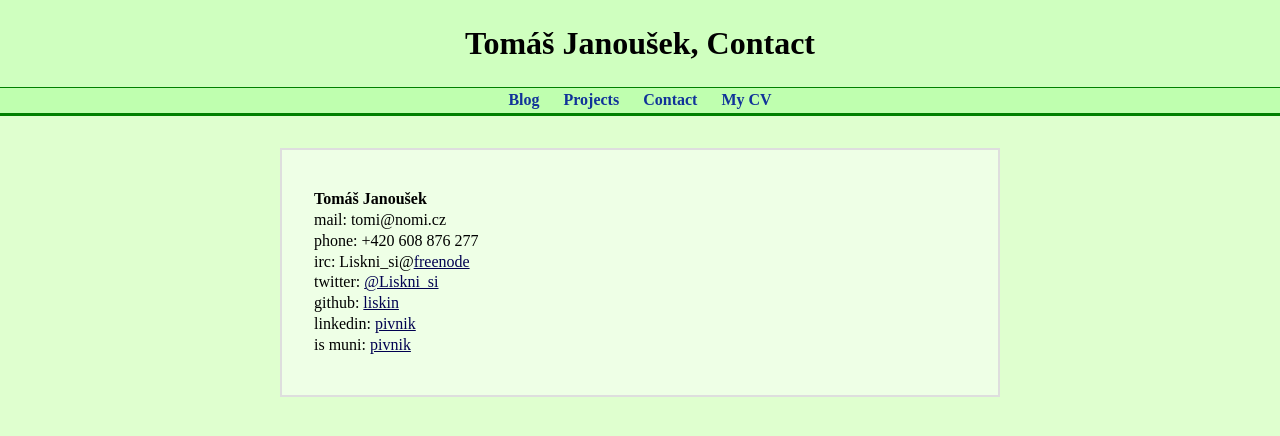
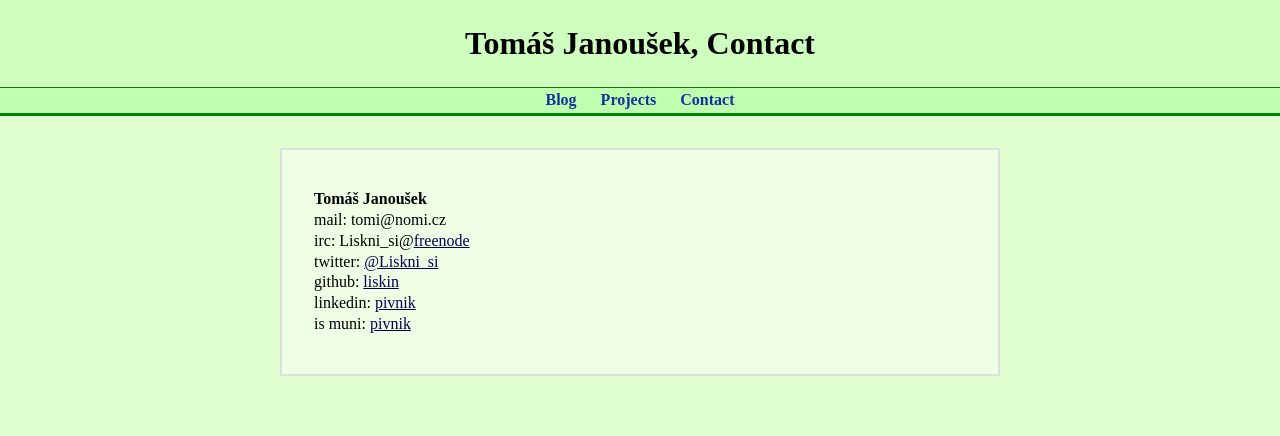
Before and after one commit to liskin/work.lisk.in, a Jekyll site: the page built from contact.md, in a window 1280 px wide. Shown: the top 436 px of the page. Built offline with Jekyll 4.4.1, drawn with Linux system fonts in a browser that asks for light colours.

Commit message:
Hide phone and CV (outdated anyway)

```diff
--- a/_layouts/default.html
+++ b/_layouts/default.html
@@ -33,7 +33,6 @@
 			<li><a href="/"><strong>Blog</strong></a></li>
 			<li><a href="https://github.com/liskin?tab=repositories"><strong>Projects</strong></a></li>
 			<li><a href="/contact/"><strong>Contact</strong></a></li>
-			<li><a href="http://store.lisk.in/tmp/perm/janousek_cv_en.pdf"><strong>My CV</strong></a></li>
 		</ul></div>
 
 		{% if page.date %}
--- a/contact.md
+++ b/contact.md
@@ -7,7 +7,6 @@ permalink: /contact/
 
 **Tomáš Janoušek**
 mail: tomi@nomi.cz
-phone: +420 608 876 277
 irc: Liskni\_si@[freenode](https://freenode.net/)
 twitter: [@Liskni\_si](https://twitter.com/Liskni_si)
 github: [liskin](https://github.com/liskin)
```
